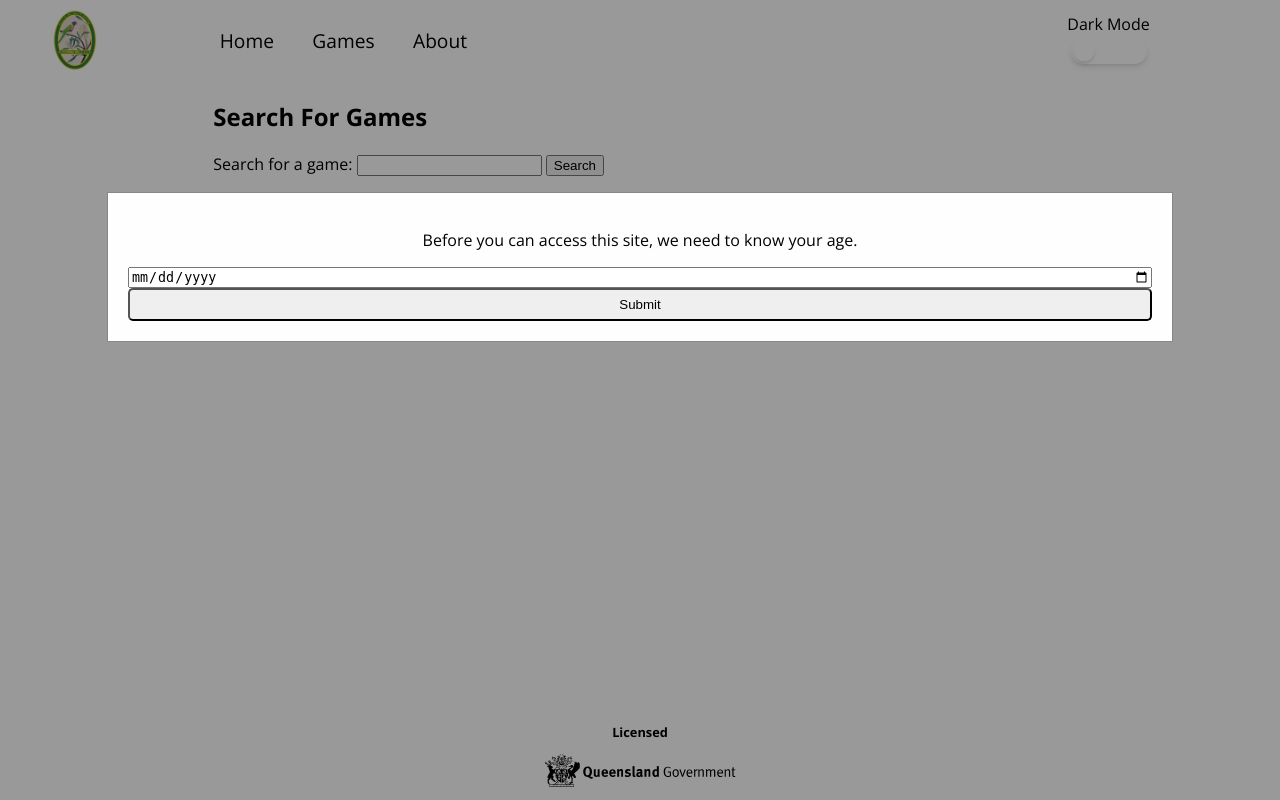
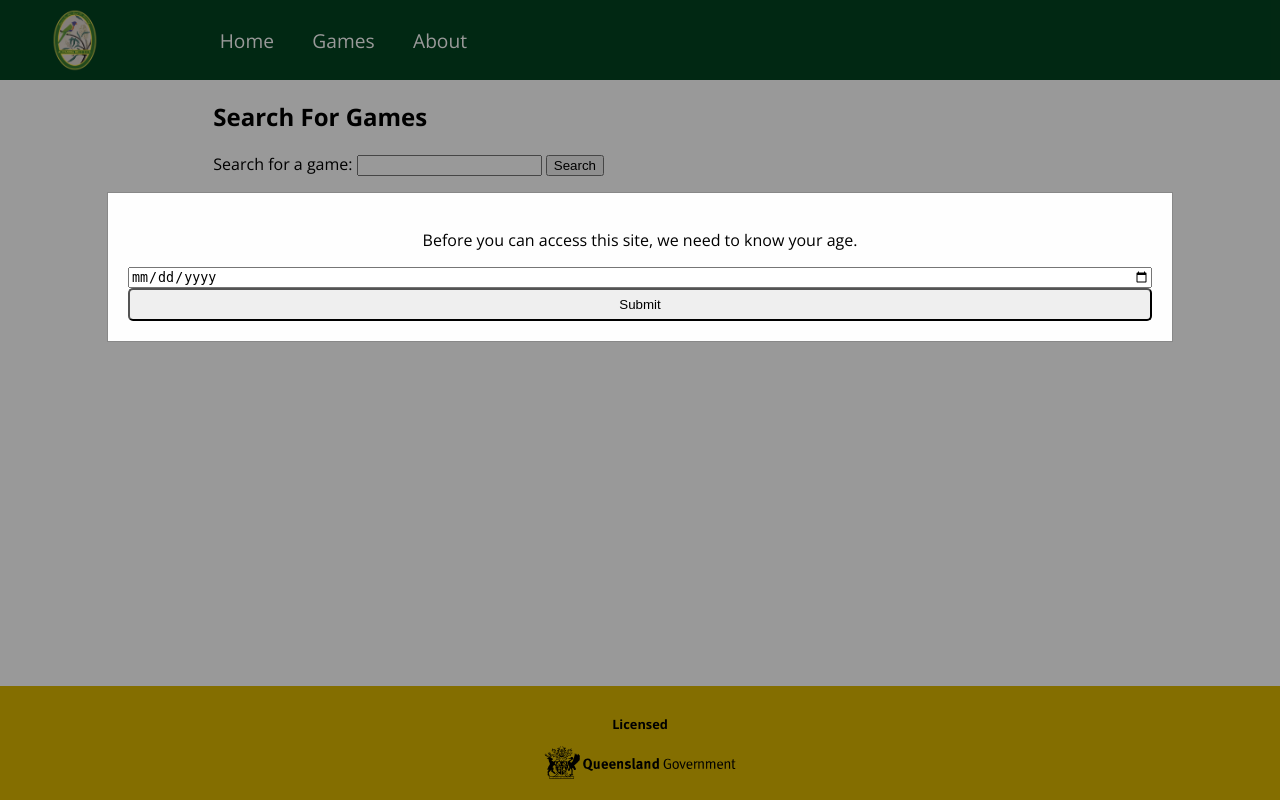
Before and after one commit to Yuki-42/IA3, a Python web app: template server/templates/games/index.html in a window 1280 px wide. Run offline with Jinja, Linux system fonts and the light colour scheme; the template is opened without the code that fills it, so the values that code supplies are empty; some libraries are stand-ins or nearby versions.

Commit message:
Do I have a brain?

```diff
--- a/server/internals/wrapper/handlers/game.py
+++ b/server/internals/wrapper/handlers/game.py
@@ -148,8 +148,6 @@
             "page": page,
             "page_size": pageSize
         }
-
-        print(dates)
 
         # Convert the dates into a list of strings in the YYYY-MM-dd format
         dates = [ldate.strftime('%Y-%m-%d') for ldate in dates] if dates else None
--- a/server/main.py
+++ b/server/main.py
@@ -114,9 +114,9 @@
     g.response = response
     logger.info(f"Response [{g.uuid}] [{response.status_code}]")
 
-    # Add a theme cookie to the response if the user doesn't have one
-    if "theme" not in request.cookies:
-        response.set_cookie("theme", config.server.theme, samesite="Strict")
+    # # Add a theme cookie to the response if the user doesn't have one
+    # if "theme" not in request.cookies:
+    #     response.set_cookie("theme", config.server.theme, samesite="Strict")
 
     # Purge any cookies that are not expected
     for cookie in request.cookies:
--- a/server/static/css/_base.css
+++ b/server/static/css/_base.css
@@ -34,8 +34,8 @@
 }
 
 body {
-    min-height: 101vh;
-    height: 104%;
+    min-height: 100vh;
+    height: 100%;
     margin: 0;
     display: flex;
     flex-direction: column;
@@ -44,7 +44,30 @@
     transition: background-color 0.3s, color 0.3s;  !important;
 }
 
-body[data-theme="dark"] {
+@media (prefers-color-scheme: light) {
+    :root{
+        --primary-background: #ffffff;
+        --secondary-background: #f1f1f1;
+        --code-normal: #cccccc;
+        --code-yellow: #f5d342;
+        --yellow-1: #dbb700;
+        --yellow-2: #ccaa00;
+        --text-black: #000000;
+        --text-white: #ffffff;
+        --green-1: #034320;
+        --text-primary: #000000;
+        --text-secondary: #ffffff;
+
+        --header-background: var(--green-1);
+        --footer-colour: var(--yellow-1);
+    }
+    * {
+        color-scheme: light;
+    }
+}
+
+@media (prefers-color-scheme: dark) {
+    :root {
         --primary-background: #121212;
         --secondary-background: #1c1c1c;
         --code-normal: #808080;
@@ -60,26 +83,14 @@
         --header-background: var(--secondary-background);
         --footer-colour: var(--secondary-background);
     }
-
-body[data-theme="light"] {
-    --primary-background: #ffffff;
-    --secondary-background: #f1f1f1;
-    --code-normal: #cccccc;
-    --code-yellow: #f5d342;
-    --yellow-1: #dbb700;
-    --yellow-2: #ccaa00;
-    --text-black: #000000;
-    --text-white: #ffffff;
-    --green-1: #034320;
-    --text-primary: #000000;
-    --text-secondary: #ffffff;
-
-    --header-background: var(--green-1);
-    --footer-colour: var(--yellow-1);
+    * {
+        color-scheme: dark;
+    }
 }
 
 header {
     height: 10vh !important;
+    min-height: 70px;
     display: flex;
     justify-content: space-between;
     align-items: center;
--- a/server/static/js/_base.js
+++ b/server/static/js/_base.js
@@ -9,23 +9,6 @@
     document.cookie = `${name}=${value}; path=/;`
 }
 
-
-function toggleTheme() {
-    // Get the current theme
-    let theme = getCookie("theme");
-
-    // Set the theme to the opposite of the current theme
-    if (theme === "dark") {
-        document.body.setAttribute("data-theme", "light");
-        setCookie("theme", "light")
-    } else {
-        document.body.setAttribute("data-theme", "dark");
-        setCookie("theme", "dark")
-    }
-
-    // Reload the stylesheets
-    // reloadColours();
-}
 
 
 function _get(url, parameters = {}) {
@@ -127,21 +110,6 @@
 
 // Wait for the DOM to load
 document.addEventListener("DOMContentLoaded", () => {
-    // Get the current theme
-    let theme = getCookie("theme");  // This will never be empty
-
-    // Set the body attribute
-    document.body.setAttribute("data-theme", theme);
-
-    // Get the theme toggle element
-    let themeToggle = document.getElementById("theme-selector-checkbox");
-
-    // Set the theme toggle to the current theme
-    themeToggle.checked = theme === "dark";
-
-    // Add the event listener to the theme toggle
-    themeToggle.addEventListener("change", toggleTheme);
-
     // Check the user's age
     ageCheck();
 });
--- a/server/templates/_base.html
+++ b/server/templates/_base.html
@@ -5,8 +5,8 @@
     <meta name="viewport" content="width=device-width, initial-scale=1.0">
     <meta http-equiv="X-UA-Compatible" content="ie=edge">
     <title>{% block title %}{% endblock %}</title>
-    <link type="text/css" rel="stylesheet" href="static/css/_base.css">
-    <script type="application/javascript" src="static/js/_base.js"></script>
+    <link type="text/css" rel="stylesheet" href="/static/css/_base.css"">
+    <script type="application/javascript" src="/static/js/_base.js"></script>
     <script type="application/javascript" src="https://kit.fontawesome.com/a7e9f794eb.js" crossorigin="anonymous"></script>
     <script type="application/javascript" src="https://code.jquery.com/jquery-3.7.1.min.js" integrity="sha256-/JqT3SQfawRcv/BIHPThkBvs0OEvtFFmqPF/lYI/Cxo=" crossorigin="anonymous"></script>
     <script type="application/javascript" src="https://www.google.com/recaptcha/api.js?render=reCAPTCHA_{{ reCapchaSiteKey }}"></script>
@@ -17,7 +17,7 @@
 <header class="grid-margins">
     <div id="header-left" class="header-section">
         <div id="school-logo" class="school-logo">
-            <img src="static/img/school-logo.png" alt="School Logo">
+            <img src="/static/img/school-logo.png" alt="School Logo">
         </div>
     </div>
     <div id="header-centre" class="header-section">
@@ -39,10 +39,7 @@
         </nav>
     </div>
     <div id="header-right" class="header-section">
-        <div id="theme-selector">
-            <label for="theme-selector-checkbox">Dark Mode</label>
-            <input id="theme-selector-checkbox" type="checkbox">
-        </div>
+
     </div>
 </header>
 <main>
@@ -61,7 +58,7 @@
     <div id="site-info">
         <p><a href="https://github.com/Yuki-42/IA3/blob/master/LICENSE">Licensed</a> {{ owner.name }} {{ year }}</p>
     </div>
-    <img id="footer-logo" src="static/img/gov-logo.svg" alt="QLD Government Logo">
+    <img id="footer-logo" src="/static/img/gov-logo.svg" alt="QLD Government Logo">
 </footer>
 </body>
 </html>
--- a/server/templates/games/game.html
+++ b/server/templates/games/game.html
@@ -3,7 +3,7 @@
 {% block title %}{{ game.name }}{% endblock %}
 
 {% block styles %}
-    <link rel="stylesheet" href="static/css/games.css">
+    <link rel="stylesheet" href="/static/css/games.css">
 {% endblock %}
 
 {% block content %}
@@ -169,9 +169,9 @@
                 {% endif %}
                 <div id="age-rating-image">
                     {% if game.esrb_rating %}
-                        <img src="static/img/ratings/{{game.esrb_rating.slug}}.svg" alt="{{ game.esrb_rating.name }}">
+                        <img src="/static/img/ratings/{{game.esrb_rating.slug}}.svg" alt="{{ game.esrb_rating.name }}">
                     {% else %}
-                        <img src=static/img/ratings/rating-pending.svg" alt="Rating Pending">
+                        <img src="/static/img/ratings/rating-pending.svg" alt="Rating Pending">
                     {% endif %}
                 </div>
             </div>
--- a/server/templates/games/index.html
+++ b/server/templates/games/index.html
@@ -3,7 +3,7 @@
 {% block title %}Games{% endblock %}
 
 {% block styles %}
-    <link rel="stylesheet" href="static/css/games.css">
+    <link rel="stylesheet" href="/static/css/games.css">
 {% endblock %}
 
 {% block content %}
```
Also changed, not shown: server/internals/requester.py (+5 -23 lines), server/templates/tests/_tests_base.html (+2 -2 lines), server/templates/tests/creator/class.html (+1 -1 lines), server/templates/tests/creator/index.html (+1 -1 lines), server/templates/tests/developer/class.html (+1 -1 lines), server/templates/tests/game/class.html (+1 -1 lines), server/templates/tests/game/index.html (+1 -1 lines), server/templates/tests/genre/index.html (+1 -1 lines), server/templates/tests/platform/index.html (+1 -1 lines), server/templates/tests/publisher/index.html (+1 -1 lines), server/templates/tests/store/index.html (+1 -1 lines), server/templates/tests/tag/index.html (+1 -1 lines). Lines whose indentation alone changed are shown as unchanged.
